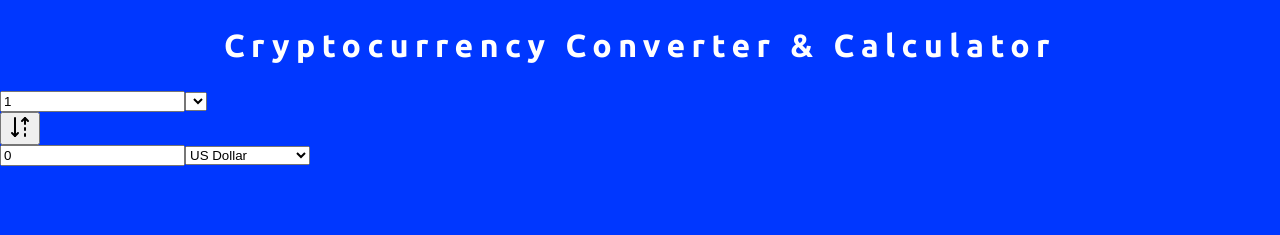
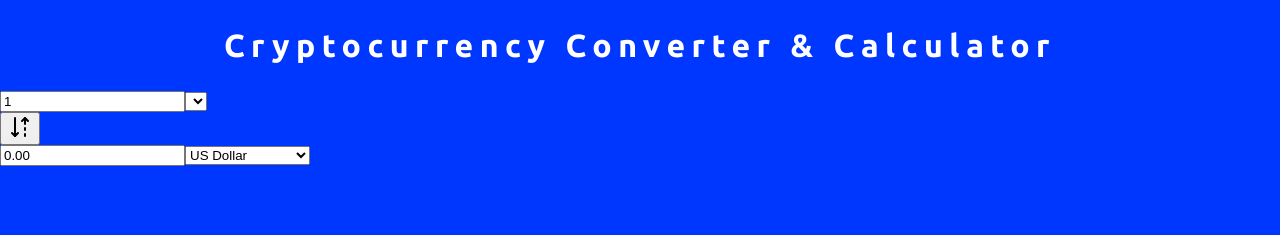
Before and after one commit to VitalikCholan/cryptocurrency-converter, an Angular app in the folder cryptocurrency-converter/: page / in a window 1280 px wide. Shown: the top 235 px of the page. Built offline with nearby package versions, Linux system fonts and the light colour scheme; no server answers.

Commit message:
use decimal pipe for price

```diff
--- a/cryptocurrency-converter/src/app/component/converter/converter.component.html
+++ b/cryptocurrency-converter/src/app/component/converter/converter.component.html
@@ -36,7 +36,7 @@
     </button>
   </div>
   <div class="fiat-value">
-    <input type="number" [value]="selectedPrice" />
+    <input type="text" [value]="selectedPrice | number : '1.2-2'" />
     <select name="" id="">
       <option value="USD">US Dollar</option>
       <option value="EUR">Euro</option>
--- a/cryptocurrency-converter/src/app/component/converter/converter.component.ts
+++ b/cryptocurrency-converter/src/app/component/converter/converter.component.ts
@@ -1,5 +1,6 @@
 import { Component, OnInit } from '@angular/core';
 import { CoinMarketCapService } from '../service/coin-market-cap.service';
+import { DecimalPipe } from '@angular/common';
 
 type Quote = {
   USD: {
@@ -9,7 +10,7 @@ type Quote = {
 @Component({
   selector: 'app-converter',
   standalone: true,
-  imports: [],
+  imports: [DecimalPipe],
   templateUrl: './converter.component.html',
   styleUrl: './converter.component.css',
 })
@@ -42,7 +43,7 @@ export class ConverterComponent implements OnInit {
     );
 
     if (selectedCrypto) {
-      this.selectedPrice = selectedCrypto.quote?.USD?.price || 0;
+      this.selectedPrice = selectedCrypto.quote.USD.price || 0;
     }
   }
 }
```
